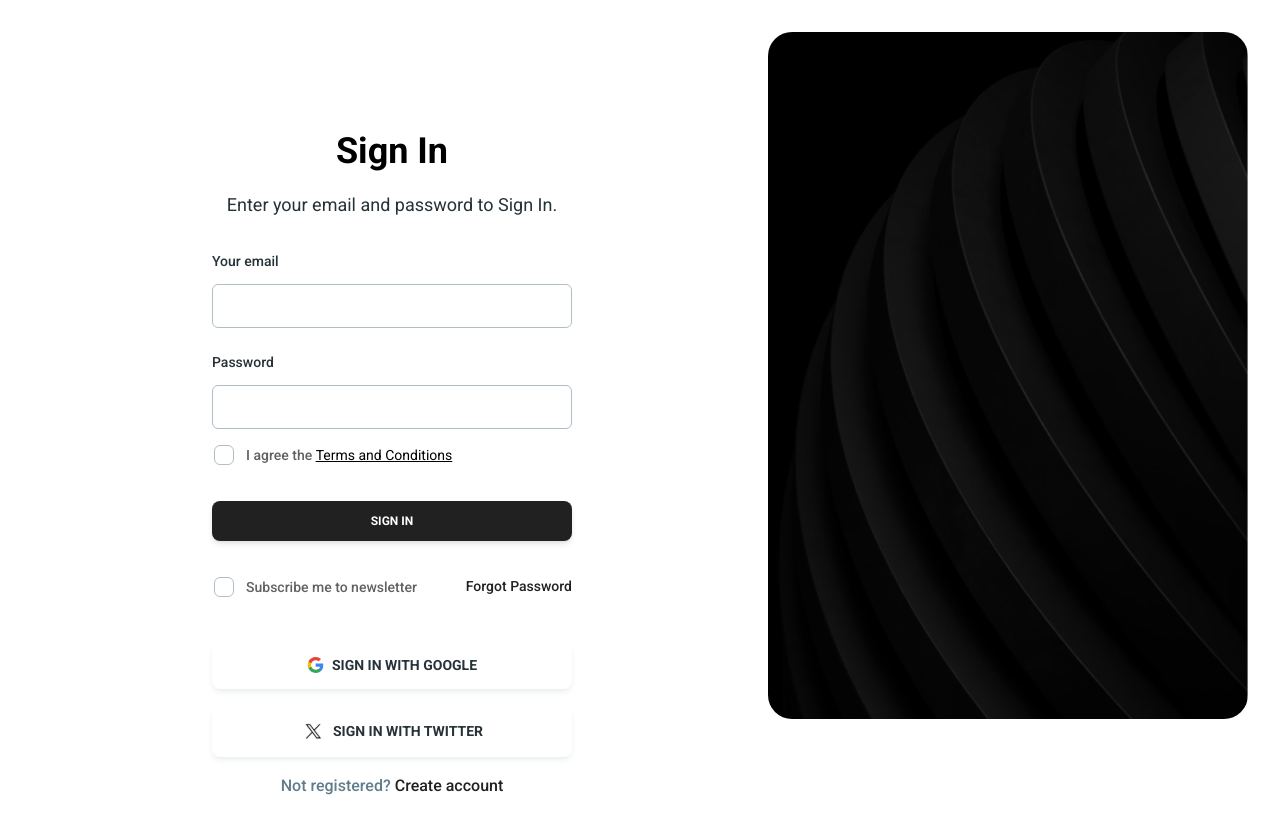
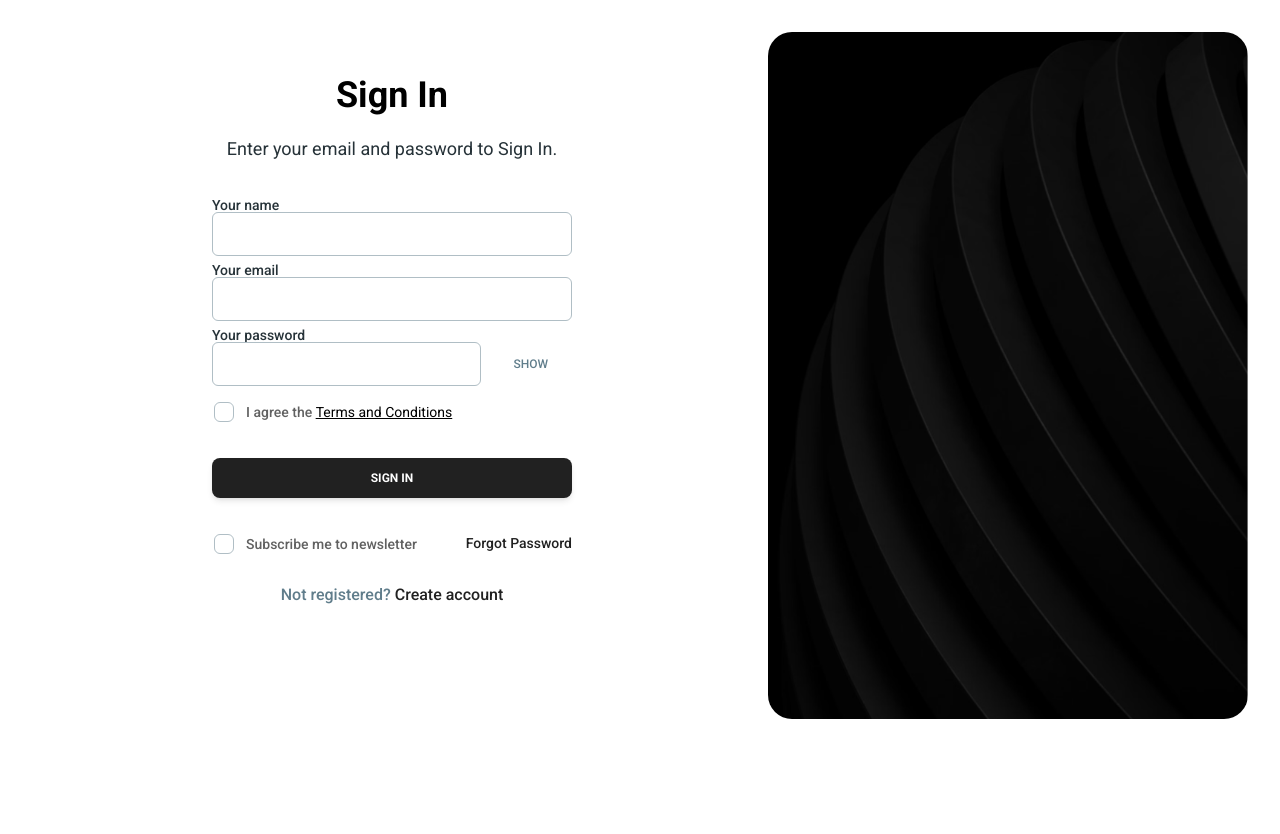
Before and after one commit to Karel95/offline-education-web, a React (Vite) app: page /sign-in in a window 1280 px wide. Shown: the top 834 px of the page. After the commit the page ends 800 px from the top, so only its background shows below. Built offline with nearby package versions, Linux system fonts and the light colour scheme.

Commit message:
updtating signin page

```diff
--- a/src/pages/sign-in.jsx
+++ b/src/pages/sign-in.jsx
@@ -1,46 +1,99 @@
-import {
-  Input,
-  Checkbox,
-  Button,
-  Typography,
-} from "@material-tailwind/react";
-import { Link } from "react-router-dom";
-
+import { useState } from 'react';
+import { Input, Checkbox, Button, Typography } from '@material-tailwind/react';
+import { Link } from 'react-router-dom';
 
 export function SignIn() {
+  const [showPassword, setShowPassword] = useState(false); // State to manage password visibility
+
+  const togglePasswordVisibility = () => {
+    setShowPassword((prev) => !prev);
+  };
   return (
     <section className="m-8 flex gap-4">
-      <div className="w-full lg:w-3/5 mt-24">
+      <div className="w-full lg:w-3/5 mt-10">
         <div className="text-center">
-          <Typography variant="h2" className="font-bold mb-4">Sign In</Typography>
-          <Typography variant="paragraph" color="blue-gray" className="text-lg font-normal">Enter your email and password to Sign In.</Typography>
+          <Typography variant="h2" className="font-bold mb-4">
+            Sign In
+          </Typography>
+          <Typography
+            variant="paragraph"
+            color="blue-gray"
+            className="text-lg font-normal"
+          >
+            Enter your email and password to Sign In.
+          </Typography>
         </div>
         <form className="mt-8 mb-2 mx-auto w-80 max-w-screen-lg lg:w-1/2">
           <div className="mb-1 flex flex-col gap-6">
-            <Typography variant="small" color="blue-gray" className="-mb-3 font-medium">
+            <Typography
+              variant="small"
+              color="blue-gray"
+              className="-mb-7 font-medium"
+            >
+              Your name
+            </Typography>
+            <Input
+              size="lg"
+              placeholder="Enter your name"
+              className="!border-t-blue-gray-200 focus:!border-t-gray-900"
+              labelProps={{
+                className: 'before:content-none after:content-none',
+              }}
+            />
+          </div>
+
+          <div className="mb-1 flex flex-col gap-6">
+            <Typography
+              variant="small"
+              color="blue-gray"
+              className="-mb-7 font-medium"
+            >
               Your email
             </Typography>
             <Input
+              type="email" // Ensure email validation
               size="lg"
               placeholder="name@mail.com"
-              className=" !border-t-blue-gray-200 focus:!border-t-gray-900"
+              className="!border-t-blue-gray-200 focus:!border-t-gray-900"
               labelProps={{
-                className: "before:content-none after:content-none",
-              }}
-            />
-            <Typography variant="small" color="blue-gray" className="-mb-3 font-medium">
-              Password
-            </Typography>
-            <Input
-              type="password"
-              size="lg"
-              placeholder="********"
-              className=" !border-t-blue-gray-200 focus:!border-t-gray-900"
-              labelProps={{
-                className: "before:content-none after:content-none",
+                className: 'before:content-none after:content-none',
               }}
             />
           </div>
+
+          <div className="mb-1 flex flex-col gap-2">
+            <Typography
+              variant="small"
+              color="blue-gray"
+              className="-mb-3 font-medium"
+            >
+              Your password
+            </Typography>
+
+            <div className="flex items-center">
+              {' '}
+              {/* Use flex to align the button and input */}
+              <Input
+                size="lg"
+                type={showPassword ? 'text' : 'password'} // Set type based on state
+                placeholder="Password"
+                className="!border-t-blue-gray-200 focus:!border-t-gray-900 pr-10" // Adjust padding for button space
+                labelProps={{
+                  className: 'before:content-none after:content-none',
+                }}
+              />
+              <Button
+                variant="text"
+                color="blue-gray"
+                onClick={togglePasswordVisibility}
+                className="ml-2 text-xs font-medium" // Add margin-left for spacing
+                type="button" // Prevents the button from submitting the form
+              >
+                {showPassword ? 'Hide' : 'Show'} {/* Toggle button text */}
+              </Button>
+            </div>
+          </div>
+
           <Checkbox
             label={
               <Typography
@@ -57,7 +110,7 @@ export function SignIn() {
                 </a>
               </Typography>
             }
-            containerProps={{ className: "-ml-2.5" }}
+            containerProps={{ className: '-ml-2.5' }}
           />
           <Button className="mt-6" fullWidth>
             Sign In
@@ -74,42 +127,79 @@ export function SignIn() {
                   Subscribe me to newsletter
                 </Typography>
               }
-              containerProps={{ className: "-ml-2.5" }}
+              containerProps={{ className: '-ml-2.5' }}
             />
             <Typography variant="small" className="font-medium text-gray-900">
-              <a href="#">
-                Forgot Password
-              </a>
+              <a href="#">Forgot Password</a>
             </Typography>
           </div>
-          <div className="space-y-4 mt-8">
-            <Button size="lg" color="white" className="flex items-center gap-2 justify-center shadow-md" fullWidth>
-              <svg width="17" height="16" viewBox="0 0 17 16" fill="none" xmlns="http://www.w3.org/2000/svg">
+
+          {/* <div className="space-y-4 mt-8">
+            <Button
+              size="lg"
+              color="white"
+              className="flex items-center gap-2 justify-center shadow-md"
+              fullWidth
+            >
+              <svg
+                width="17"
+                height="16"
+                viewBox="0 0 17 16"
+                fill="none"
+                xmlns="http://www.w3.org/2000/svg"
+              >
                 <g clipPath="url(#clip0_1156_824)">
-                  <path d="M16.3442 8.18429C16.3442 7.64047 16.3001 7.09371 16.206 6.55872H8.66016V9.63937H12.9813C12.802 10.6329 12.2258 11.5119 11.3822 12.0704V14.0693H13.9602C15.4741 12.6759 16.3442 10.6182 16.3442 8.18429Z" fill="#4285F4" />
-                  <path d="M8.65974 16.0006C10.8174 16.0006 12.637 15.2922 13.9627 14.0693L11.3847 12.0704C10.6675 12.5584 9.7415 12.8347 8.66268 12.8347C6.5756 12.8347 4.80598 11.4266 4.17104 9.53357H1.51074V11.5942C2.86882 14.2956 5.63494 16.0006 8.65974 16.0006Z" fill="#34A853" />
-                  <path d="M4.16852 9.53356C3.83341 8.53999 3.83341 7.46411 4.16852 6.47054V4.40991H1.51116C0.376489 6.67043 0.376489 9.33367 1.51116 11.5942L4.16852 9.53356Z" fill="#FBBC04" />
-                  <path d="M8.65974 3.16644C9.80029 3.1488 10.9026 3.57798 11.7286 4.36578L14.0127 2.08174C12.5664 0.72367 10.6469 -0.0229773 8.65974 0.000539111C5.63494 0.000539111 2.86882 1.70548 1.51074 4.40987L4.1681 6.4705C4.8001 4.57449 6.57266 3.16644 8.65974 3.16644Z" fill="#EA4335" />
+                  <path
+                    d="M16.3442 8.18429C16.3442 7.64047 16.3001 7.09371 16.206 6.55872H8.66016V9.63937H12.9813C12.802 10.6329 12.2258 11.5119 11.3822 12.0704V14.0693H13.9602C15.4741 12.6759 16.3442 10.6182 16.3442 8.18429Z"
+                    fill="#4285F4"
+                  />
+                  <path
+                    d="M8.65974 16.0006C10.8174 16.0006 12.637 15.2922 13.9627 14.0693L11.3847 12.0704C10.6675 12.5584 9.7415 12.8347 8.66268 12.8347C6.5756 12.8347 4.80598 11.4266 4.17104 9.53357H1.51074V11.5942C2.86882 14.2956 5.63494 16.0006 8.65974 16.0006Z"
+                    fill="#34A853"
+                  />
+                  <path
+                    d="M4.16852 9.53356C3.83341 8.53999 3.83341 7.46411 4.16852 6.47054V4.40991H1.51116C0.376489 6.67043 0.376489 9.33367 1.51116 11.5942L4.16852 9.53356Z"
+                    fill="#FBBC04"
+                  />
+                  <path
+                    d="M8.65974 3.16644C9.80029 3.1488 10.9026 3.57798 11.7286 4.36578L14.0127 2.08174C12.5664 0.72367 10.6469 -0.0229773 8.65974 0.000539111C5.63494 0.000539111 2.86882 1.70548 1.51074 4.40987L4.1681 6.4705C4.8001 4.57449 6.57266 3.16644 8.65974 3.16644Z"
+                    fill="#EA4335"
+                  />
                 </g>
                 <defs>
                   <clipPath id="clip0_1156_824">
-                    <rect width="16" height="16" fill="white" transform="translate(0.5)" />
+                    <rect
+                      width="16"
+                      height="16"
+                      fill="white"
+                      transform="translate(0.5)"
+                    />
                   </clipPath>
                 </defs>
               </svg>
               <span>Sign in With Google</span>
             </Button>
-            <Button size="lg" color="white" className="flex items-center gap-2 justify-center shadow-md" fullWidth>
+            <Button
+              size="lg"
+              color="white"
+              className="flex items-center gap-2 justify-center shadow-md"
+              fullWidth
+            >
               <img src="/img/twitter-logo.svg" height={24} width={24} alt="" />
               <span>Sign in With Twitter</span>
             </Button>
-          </div>
-          <Typography variant="paragraph" className="text-center text-blue-gray-500 font-medium mt-4">
+          </div> */}
+
+          <Typography
+            variant="paragraph"
+            className="text-center text-blue-gray-500 font-medium mt-4"
+          >
             Not registered?
-            <Link to="/sign-up" className="text-gray-900 ml-1">Create account</Link>
+            <Link to="/sign-up" className="text-gray-900 ml-1">
+              Create account
+            </Link>
           </Typography>
         </form>
-
       </div>
       <div className="w-2/5 h-full hidden lg:block">
         <img
@@ -117,7 +207,6 @@ export function SignIn() {
           className="h-full w-full object-cover rounded-3xl"
         />
       </div>
-
     </section>
   );
 }
--- a/src/pages/sign-up.jsx
+++ b/src/pages/sign-up.jsx
@@ -34,7 +34,7 @@ export function SignUp() {
             <Typography
               variant="small"
               color="blue-gray"
-              className="-mb-3 font-medium"
+              className="-mb-7 font-medium"
             >
               Your name
             </Typography>
@@ -52,7 +52,7 @@ export function SignUp() {
             <Typography
               variant="small"
               color="blue-gray"
-              className="-mb-3 font-medium"
+              className="-mb-7 font-medium"
             >
               Your email
             </Typography>
```
